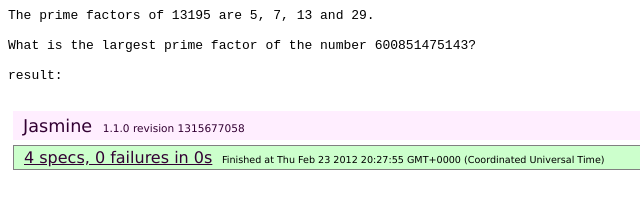
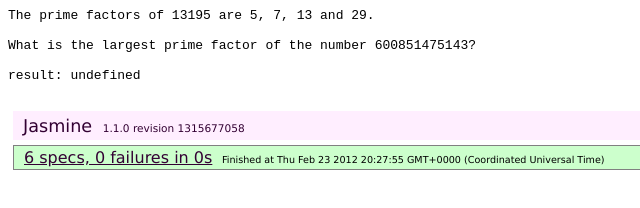
Before and after one commit to calebcauthon/my_project_euler_solutions, a plain HTML site: page problem3-js/index.html in a window 1280 px wide. Shown: the full height of the page, 0-640 px from the left. Drawn offline with Linux system fonts and the light colour scheme.

Commit message:
added getPrimeFactorsOf

```diff
--- a/problem3-js/index.html
+++ b/problem3-js/index.html
@@ -23,5 +23,14 @@ result: <span id="result"></span>
 
 
 <script type="text/javascript">
-	document.getElementById('result').innerHTML = sum;
+	var factors = [];//getFactorsOf(600851475143);
+	var largestPrimeFactor;
+	for(var i = 0; i < factors.length; i++)
+	{
+		var thisFactor = factors[i];
+		if(isPrime(thisFactor))
+			largestPrimeFactor = thisFactor;
+	}
+
+	document.getElementById('result').innerHTML = largestPrimeFactor;
 </script>
--- a/problem3-js/lib.js
+++ b/problem3-js/lib.js
@@ -6,7 +6,19 @@ var getFactorsOf = function(theNumber) {
 				factors.push(i);
 	}
 	return factors;
-}
+};
+
+var getPrimeFactorsOf = function(theNumber) {
+	var factors = [];
+	for(var i = 2; i <= theNumber; i++)
+	{
+		var isAFactor = (theNumber % i) == 0 ? true : false;
+		var isAPrimeNumber = isPrime(i);
+		if(isAFactor && isAPrimeNumber)
+			factors.push(i);
+	}
+	return factors;
+};
 
 var isPrime = function(theNumber) {
 	var factors = getFactorsOf(theNumber);
@@ -14,4 +26,4 @@ var isPrime = function(theNumber) {
 		return true;
 	else
 		return false;
-}
+};
--- a/problem3-js/spec.js
+++ b/problem3-js/spec.js
@@ -10,6 +10,18 @@ describe("isPrime", function() {
 		expect(isPrime(8)).toBe(false);
 		expect(isPrime(100)).toBe(false);
 		expect(isPrime(7522)).toBe(false);
+	});
+});
+describe("getPrimeFactorsOf", function() {
+	it("should return [3] when 9 is input", function() {
+		var result = getPrimeFactorsOf(9);
+		expect(result.length).toBe(1);
+		expect(result[0]).toBe(3);
+	});
+	it("should return [5] when 125 is input", function() {
+		var result = getPrimeFactorsOf(125);
+		expect(result.length).toBe(1);
+		expect(result[0]).toBe(5);
 	});
 });
 describe("getFactorsOf", function() {
```
